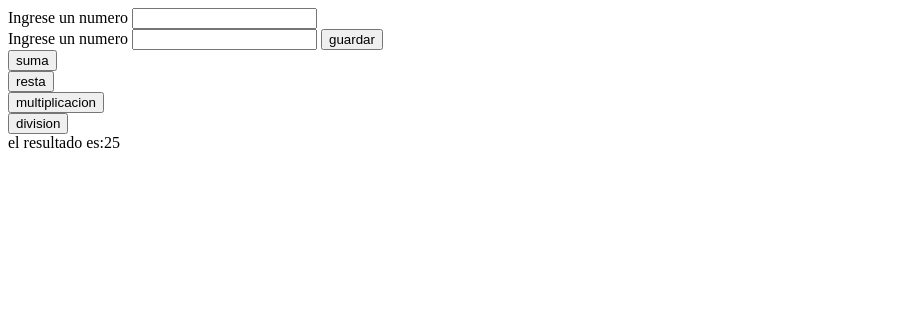
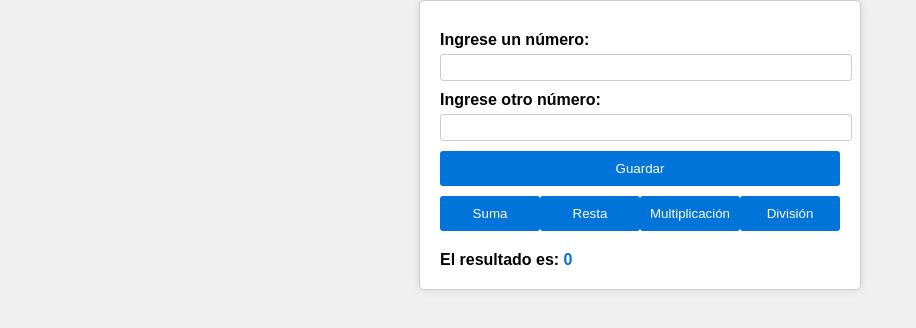
Before and after one commit to Bernardexs/calculadorcita, a plain HTML site: page index.html in a window 1280 px wide. Shown: the whole page, without its empty margins (0-916 px from the left). Drawn offline with Linux system fonts and the light colour scheme.

Commit message:
diseño real

```diff
--- a/css/stilos.css
+++ b/css/stilos.css
@@ -0,0 +1,59 @@
+body {
+    font-family: Arial, sans-serif;
+    background-color: #f0f0f0;
+    margin: 0;
+    padding: 0;
+}
+
+.container {
+    max-width: 400px;
+    margin: 0 auto;
+    padding: 20px;
+    background-color: #fff;
+    border: 1px solid #ccc;
+    border-radius: 5px;
+    box-shadow: 0 0 10px rgba(0, 0, 0, 0.1);
+}
+
+.input-container {
+    margin: 10px 0;
+}
+
+label {
+    display: block;
+    font-weight: bold;
+    margin-bottom: 5px;
+}
+
+input[type="number"] {
+    width: 100%;
+    padding: 5px;
+    border: 1px solid #ccc;
+    border-radius: 3px;
+}
+
+button {
+    display: block;
+    width: 100%;
+    padding: 10px;
+    background-color: #0074d9;
+    color: #fff;
+    border: none;
+    border-radius: 3px;
+    margin-top: 10px;
+    cursor: pointer;
+}
+
+.operations {
+    display: flex;
+    justify-content: space-between;
+}
+
+.result {
+    margin-top: 20px;
+    font-weight: bold;
+}
+
+#resultado {
+    color: #0074d9;
+}
--- a/index.html
+++ b/index.html
@@ -3,22 +3,32 @@
 <head>
     <meta charset="UTF-8">
     <meta name="viewport" content="width=device-width, initial-scale=1.0">
-    <title>Document</title>
+    <title>Calculadora</title>
     <link rel="stylesheet" href="css/stilos.css">
 </head>
 <body>
-    <div> <label for="1"> Ingrese un numero</label>
-        <input type="number" id="1" name="numero1" ></div>
-       <div><label for="2"> Ingrese un numero</label> <input type="number" id="2" name="numero2" >
-        <input type="submit" value="guardar"></div>
+    <div class="container">
+        <div class="input-container">
+            <label for="numero1">Ingrese un número:</label>
+            <input type="number" id="numero1" name="numero1">
+        </div>
+        <div class="input-container">
+            <label for="numero2">Ingrese otro número:</label>
+            <input type="number" id="numero2" name="numero2">
+        </div>
+        <button id="guardar" type="button">Guardar</button>
 
+        <div class="operations">
+            <button id="suma" type="button">Suma</button>
+            <button id="resta" type="button">Resta</button>
+            <button id="multiplicacion" type="button">Multiplicación</button>
+            <button id="division" type="button">División</button>
+        </div>
 
-
-    <div><button type="button">suma</button></div>
-    <div><button type="button">resta</button></div>
-    <div><button type="button">multiplicacion</button></div>
-    <div><button type="button">division</button></div>
-    <div> el resultado es:<span>25</span></div>
+        <div class="result">
+            El resultado es: <span id="resultado">0</span>
+        </div>
+    </div>
 
     <script src="js/script.js"></script>
 </body>
```
